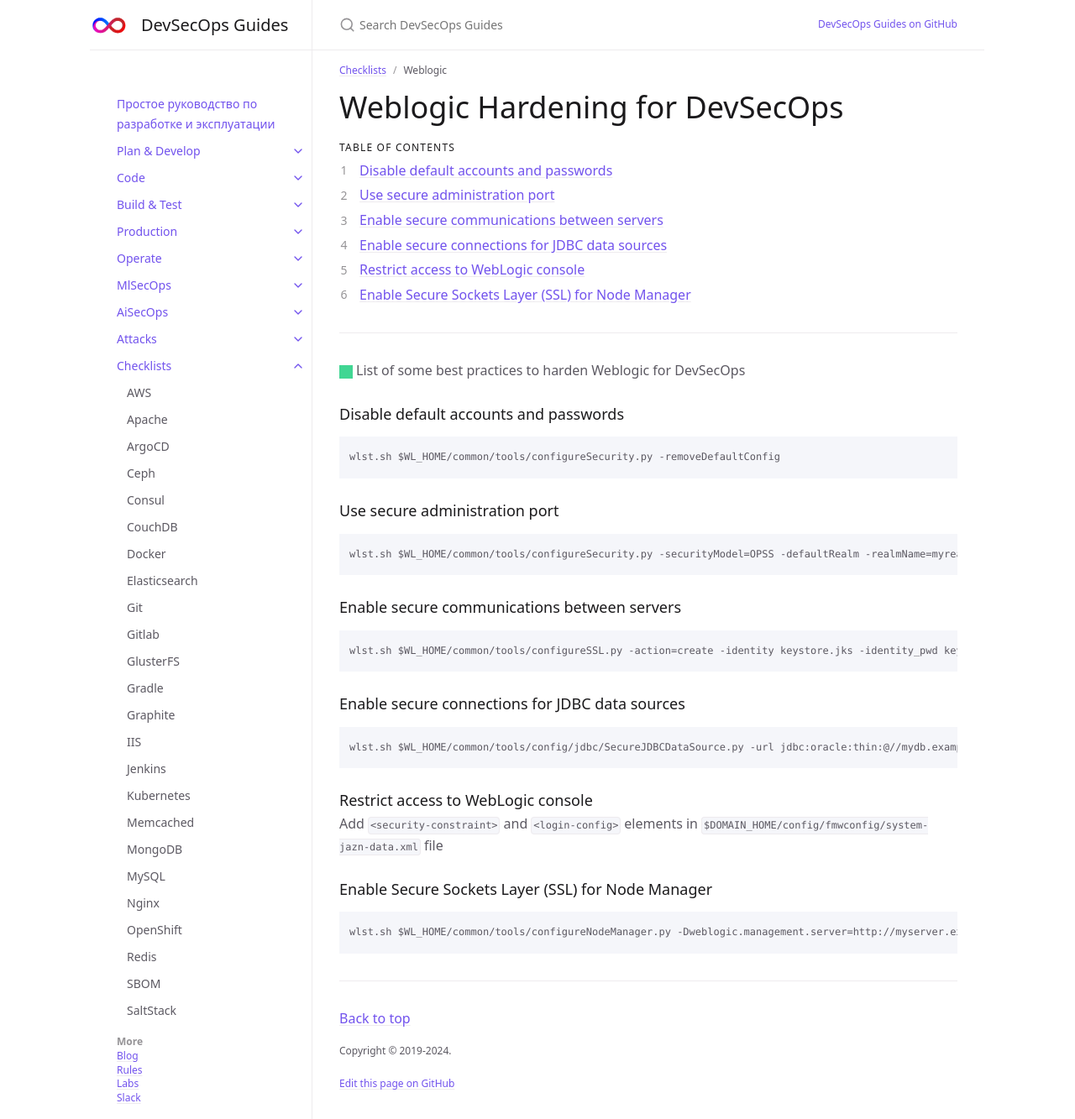
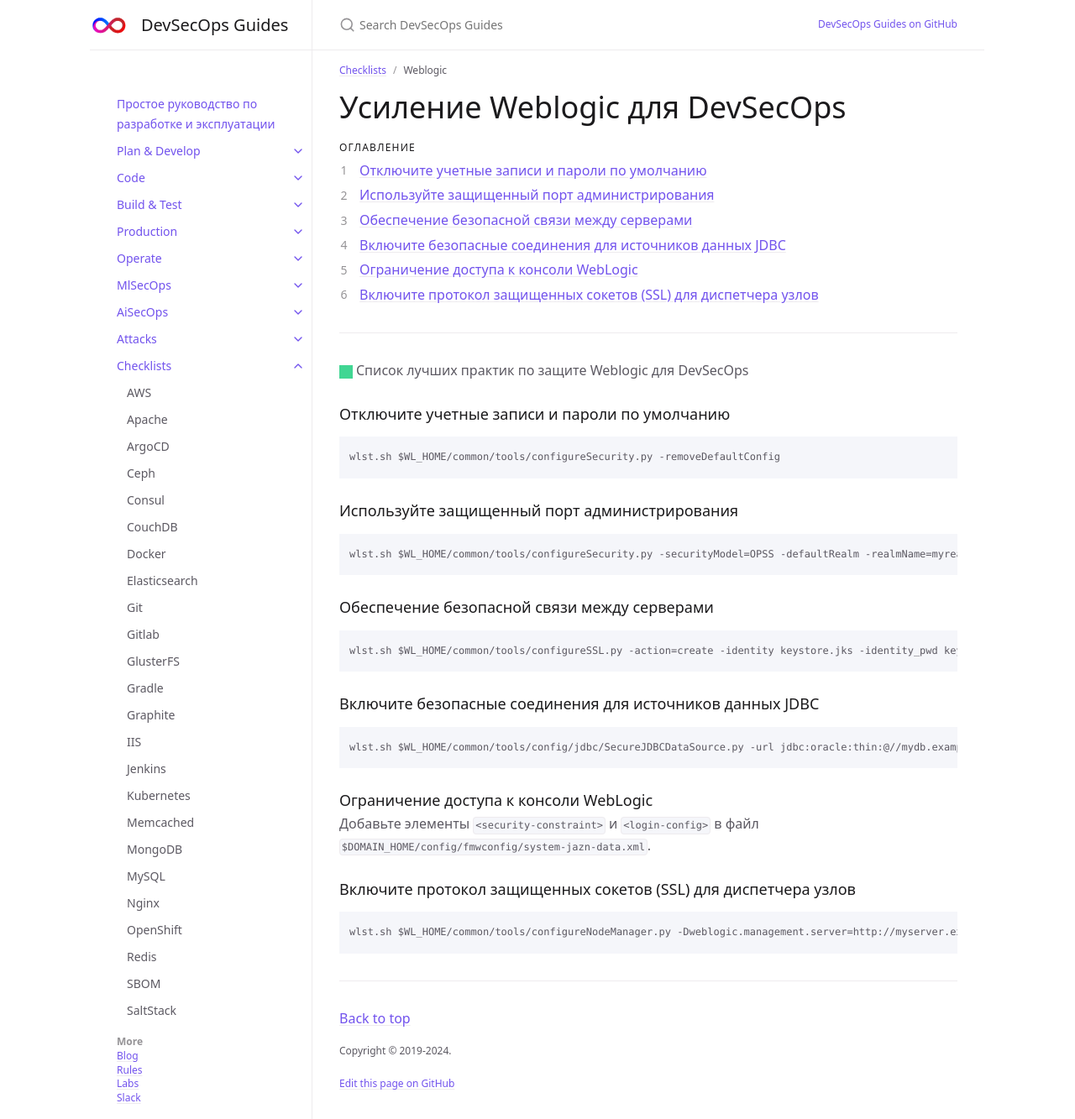
Before and after one commit to 2artem2/Work-Stuff, a Jekyll site: the page built from docs/checklists/weblogic.md, in a window 1280 px wide and 1333 px high. Shown: the whole window at 84% size. Built offline with Jekyll 4.4.1, drawn with Linux system fonts in a browser that asks for light colours.

Commit message:
weblogic.md

````diff
--- a/docs/checklists/weblogic.md
+++ b/docs/checklists/weblogic.md
@@ -4,10 +4,10 @@ title: Weblogic
 parent: Checklists
 ---
 
-# Weblogic Hardening for DevSecOps
+# Усиление Weblogic для DevSecOps
 {: .no_toc }
 
-## Table of contents
+## Оглавление
 {: .no_toc .text-delta }
 
 1. TOC
@@ -15,38 +15,38 @@ parent: Checklists
 
 ---
 
-<span class="d-inline-block p-2 mr-1 v-align-middle bg-green-000"></span>List of some best practices to harden Weblogic for DevSecOps
+<span class="d-inline-block p-2 mr-1 v-align-middle bg-green-000"></span>Список лучших практик по защите Weblogic для DevSecOps
 
 
-### Disable default accounts and passwords
+### Отключите учетные записи и пароли по умолчанию
 
 ```
 wlst.sh $WL_HOME/common/tools/configureSecurity.py -removeDefaultConfig
 ```
 
-### Use secure administration port
+### Используйте защищенный порт администрирования
 
 ```
 wlst.sh $WL_HOME/common/tools/configureSecurity.py -securityModel=OPSS -defaultRealm -realmName=myrealm -adminPortEnabled=true -adminPort=9002 -sslEnabled=true -sslListenPort=9003
 ```
 
-### Enable secure communications between servers
+### Обеспечение безопасной связи между серверами
 
 ```
 wlst.sh $WL_HOME/common/tools/configureSSL.py -action=create -identity keystore.jks -identity_pwd keystorepassword -trust keystore.jks -trust_pwd keystorepassword -hostName myhost.example.com -sslEnabledProtocols TLSv1.2 -enabledProtocols TLSv1.2 -keystoreType JKS -server SSL
 ```
 
-### Enable secure connections for JDBC data sources
+### Включите безопасные соединения для источников данных JDBC
 
 ```
 wlst.sh $WL_HOME/common/tools/config/jdbc/SecureJDBCDataSource.py -url jdbc:oracle:thin:@//mydb.example.com:1521/HR -name myDataSource -user myuser -password mypassword -target myServer -trustStore myTrustStore.jks -trustStorePassword myTrustStorePassword -identityStore myIdentityStore.jks -identityStorePassword myIdentityStorePassword
 ```
 
-### Restrict access to WebLogic console
+### Ограничение доступа к консоли WebLogic
 
-Add `<security-constraint>` and `<login-config>` elements in `$DOMAIN_HOME/config/fmwconfig/system-jazn-data.xml` file
+Добавьте элементы `<security-constraint>` и `<login-config>` в файл `$DOMAIN_HOME/config/fmwconfig/system-jazn-data.xml`.
 
-### Enable Secure Sockets Layer (SSL) for Node Manager
+### Включите протокол защищенных сокетов (SSL) для диспетчера узлов
 
 ```
 wlst.sh $WL_HOME/common/tools/configureNodeManager.py -Dweblogic.management.server=http://myserver.example.com:7001 -Dweblogic.management.username=myusername -Dweblogic.management.password=mypassword -Dweblogic.NodeManager.sslEnabled=true -Dweblogic.NodeManager.sslHostnameVerificationIgnored=true -Dweblogic.NodeManager.KeyStores=CustomIdentityAndJavaTrust
````
